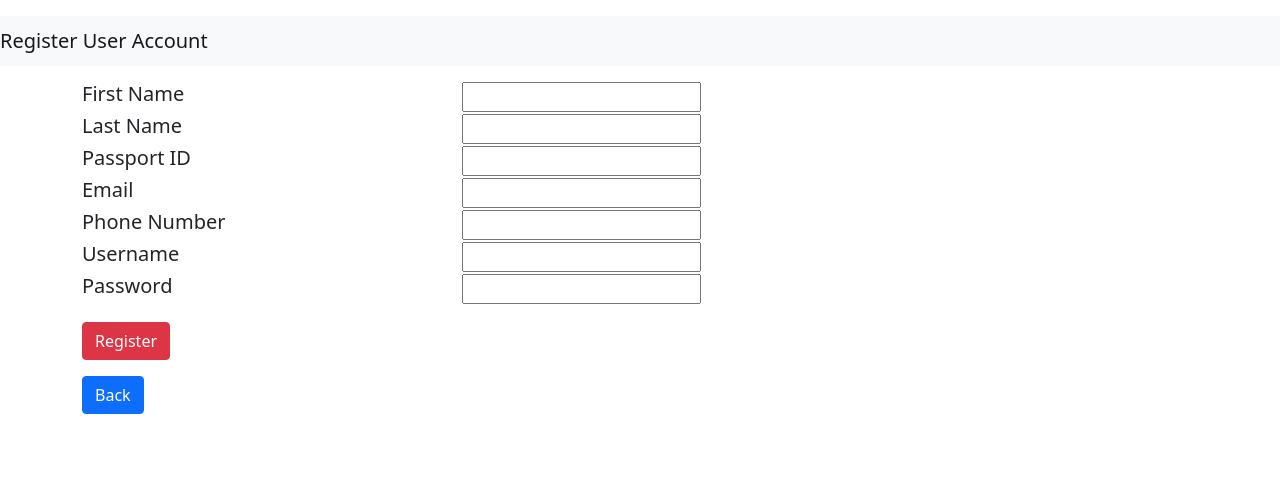
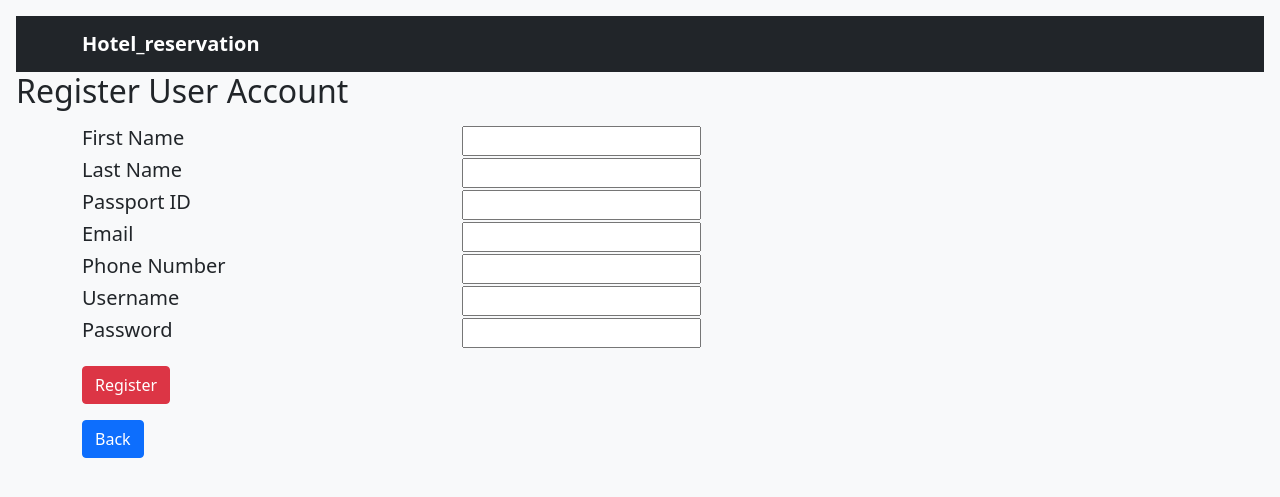
Before and after one commit to Jakkapong-Karndee/Hotel_Reservation, a PHP site: page /register_user.php in a window 1280 px wide. Shown: the top 497 px of the page. Run offline with PHP 8.4, Linux system fonts and the light colour scheme.

Commit message:
register user update

```diff
--- a/register_user.php
+++ b/register_user.php
@@ -13,11 +13,17 @@
     <title>Register User Account</title>
 </head>
 
-<body>
-    <p></p>
-    <nav class="navbar navbar-light bg-light">
-    <span class="navbar-brand mb-0 h1">Register User Account</span>
+<body class="p-3 mb-2 bg-light text-dark">
+  <nav class="navbar navbar-dark bg-dark">
+    <div class="container"> <a class="navbar-brand" href="#">
+        <b> Hotel_reservation</b>
+      </a>
+      <ul class="nav pi-draggable" draggable="true">
+      </ul>
+    </div>
   </nav>
+
+        <h2>Register User Account</h2>
     <p></p>
     <form action="register_insert_user.php" method='post'>
         <div class="container">
```
